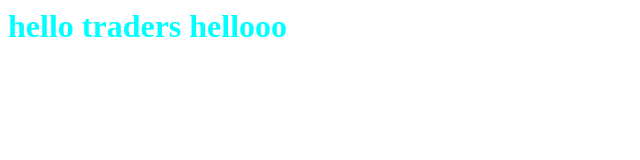
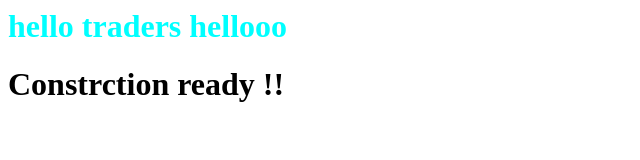
Before and after one commit to brijesh2534/ipodetails, a plain HTML site: page index.html in a window 1280 px wide. Shown: the whole page, without its empty margins (0-640 px from the left). Drawn offline with Linux system fonts and the light colour scheme.

Commit message:
Update index.html

```diff
--- a/index.html
+++ b/index.html
@@ -16,5 +16,6 @@
 </script>
     <body>
         <h1 style="color:cyan">hello traders hellooo</h1>
+        <h1>Constrction ready !!</h1>
     </body>
 </html>
```
